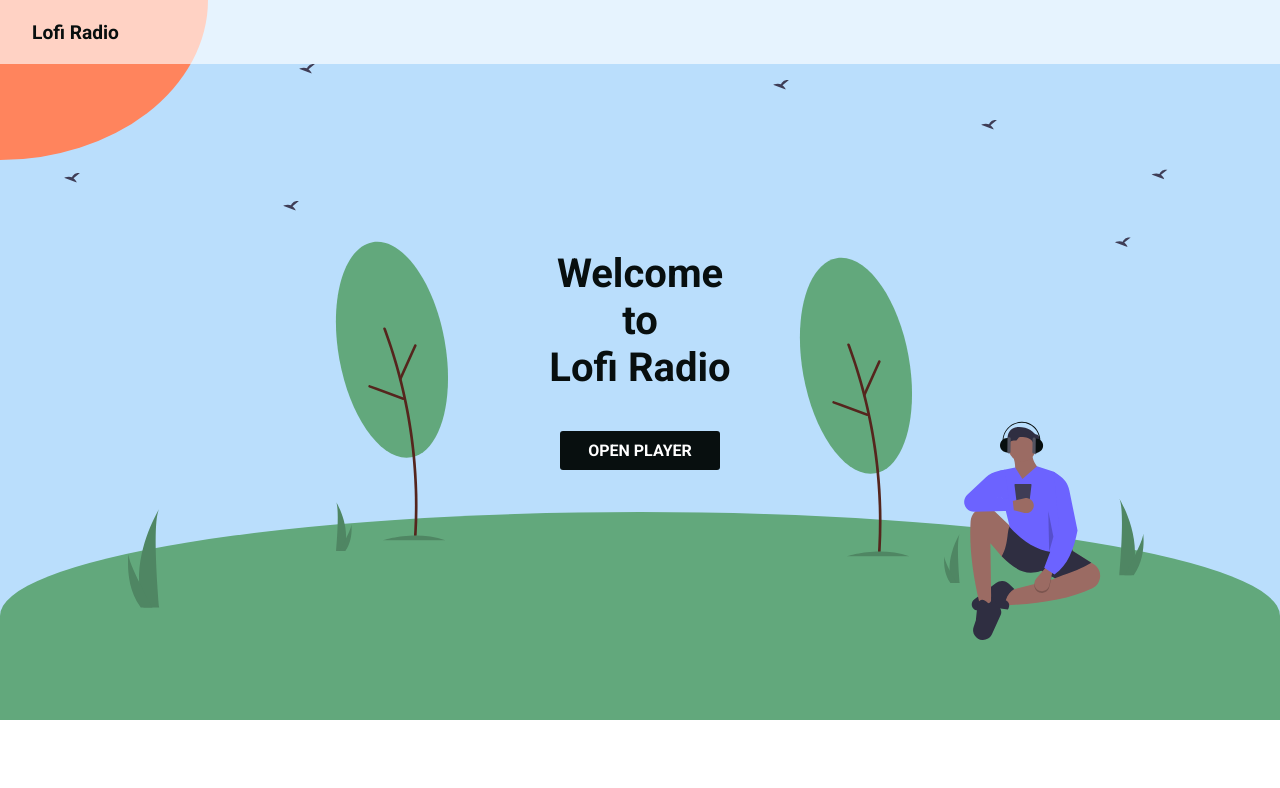
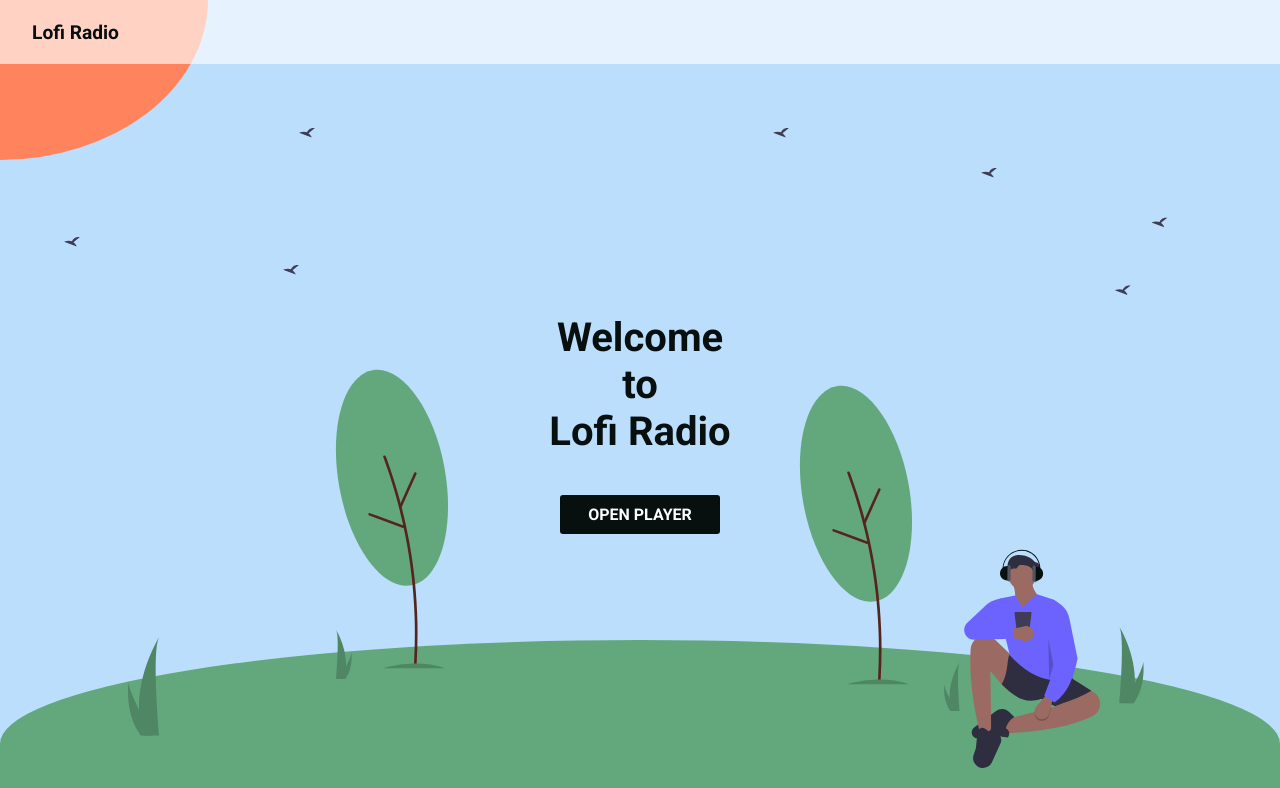
Before and after one commit to TheNathanN/lofi-radio, a Next.js app: page / in a window 1280 px wide. Shown: the top 788 px of the page. Built offline with nearby package versions, Linux system fonts and the light colour scheme.

Commit message:
Update hero height

```diff
--- a/components/home-page/hero.module.scss
+++ b/components/home-page/hero.module.scss
@@ -5,7 +5,7 @@
   justify-content: center;
   align-items: center;
   width: 100%;
-  height: 45rem;
+  height: 53rem;
   position: relative;
 }
 
--- a/components/svgs/birds-one.module.scss
+++ b/components/svgs/birds-one.module.scss
@@ -1,7 +1,7 @@
 .birds-one {
   position: absolute;
   left: 4rem;
-  top: 4rem;
+  top: 8rem;
   z-index: 1;
 }
 
--- a/components/svgs/birds-two.module.scss
+++ b/components/svgs/birds-two.module.scss
@@ -1,7 +1,7 @@
 .birds-two {
   position: absolute;
   right: 7rem;
-  top: 5rem;
+  top: 8rem;
 }
 
 @media (max-width: 990px) {
```
